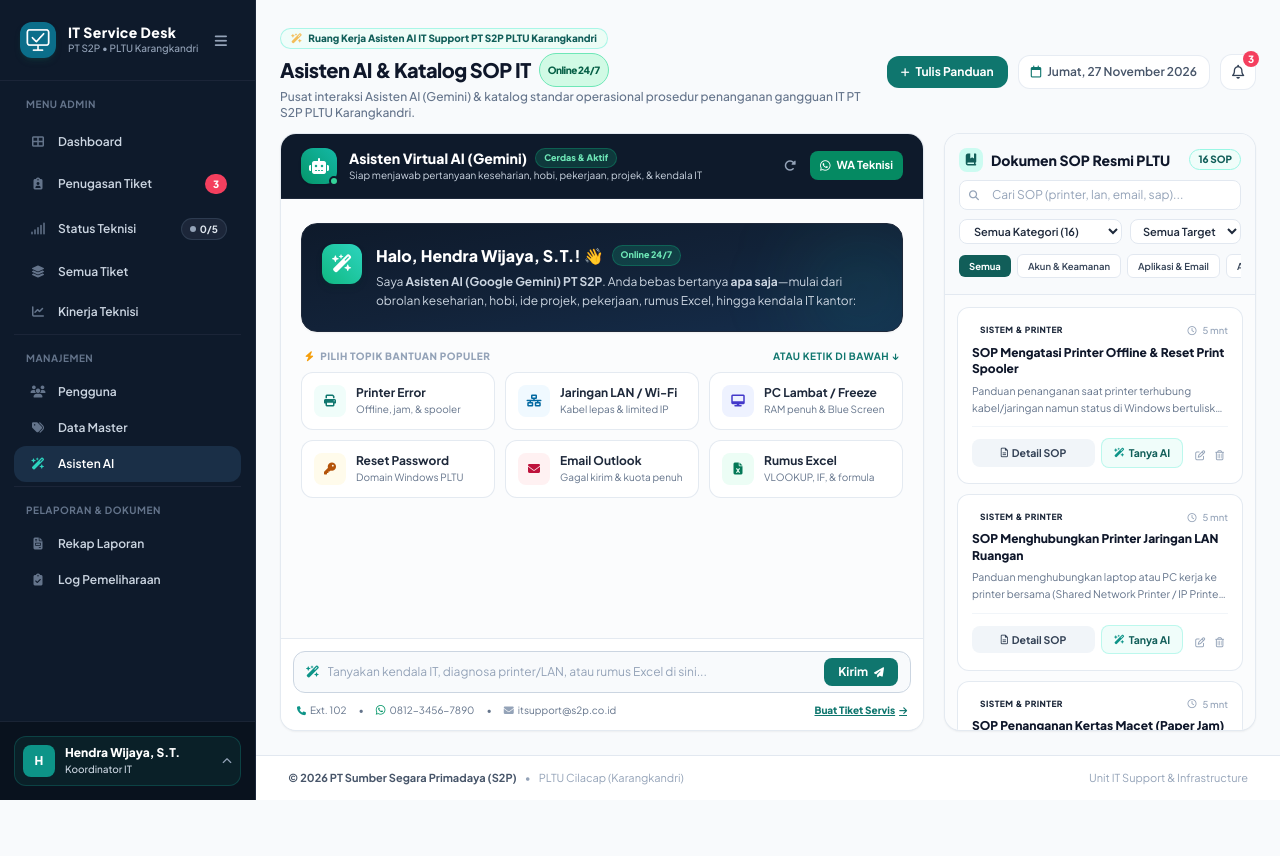
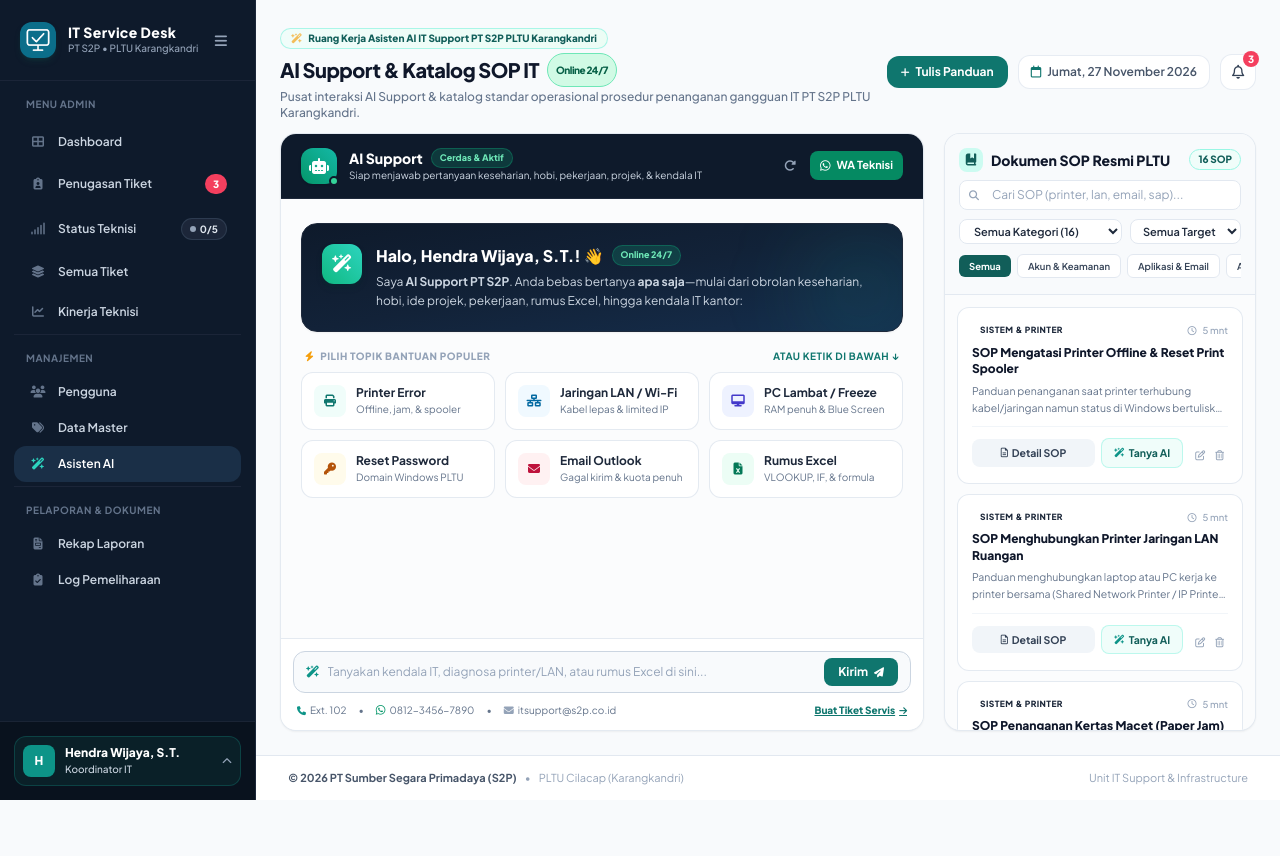
Before and after one commit to Hafizhramadhani18-lang/itService, a Laravel app: page /basis-pengetahuan in a window 1280 px wide. Shown: the top 856 px of the page. Run offline with Laravel 12, Linux system fonts and the light colour scheme; a user stored in the database is signed in; data comes from the database, SQL or seed files in the repository; data that the repository does not hold is empty; some libraries are stand-ins or nearby versions.

Commit message:
style: seragamkan label tampilan asisten menjadi AI Support sesuai dashboard

```diff
--- a/resources/views/pages/knowledge-base.blade.php
+++ b/resources/views/pages/knowledge-base.blade.php
@@ -13,13 +13,13 @@
                 <span>Ruang Kerja Asisten AI IT Support PT S2P PLTU Karangkandri</span>
             </div>
             <h1 class="text-lg sm:text-xl font-extrabold text-slate-900 tracking-tight flex items-center gap-2">
-                <span>{{ Auth::user()->isPegawai() ? 'Asisten Virtual AI (Gemini)' : 'Asisten AI & Katalog SOP IT' }}</span>
+                <span>{{ Auth::user()->isPegawai() ? 'AI Support' : 'AI Support & Katalog SOP IT' }}</span>
                 <span class="text-[10px] px-2 py-0.5 rounded-full font-black bg-emerald-100 text-emerald-800 border border-emerald-300">Online 24/7</span>
             </h1>
             <p class="text-xs text-slate-500 mt-0.5 font-medium">
                 {{ Auth::user()->isPegawai()
-                    ? 'Tanyakan apa saja kepada Asisten AI Gemini—mulai dari keseharian, hobi, pekerjaan, projek, hingga kendala IT kantor.'
-                    : 'Pusat interaksi Asisten AI (Gemini) & katalog standar operasional prosedur penanganan gangguan IT PT S2P PLTU Karangkandri.' }}
+                    ? 'Tanyakan apa saja kepada AI Support—mulai dari keseharian, hobi, pekerjaan, projek, hingga kendala IT kantor.'
+                    : 'Pusat interaksi AI Support & katalog standar operasional prosedur penanganan gangguan IT PT S2P PLTU Karangkandri.' }}
             </p>
         </div>
 
@@ -57,7 +57,7 @@
                     </div>
                     <div>
                         <div class="flex items-center space-x-2">
-                            <h2 class="font-extrabold text-xs sm:text-sm text-white">Asisten Virtual AI (Gemini)</h2>
+                            <h2 class="font-extrabold text-xs sm:text-sm text-white">AI Support</h2>
                             <span class="px-2 py-0.5 rounded-full text-[9px] font-black bg-emerald-500/20 text-emerald-300 border border-emerald-500/30">Cerdas &amp; Aktif</span>
                         </div>
                         <p class="text-[10px] text-slate-300">Siap menjawab pertanyaan keseharian, hobi, pekerjaan, projek, &amp; kendala IT</p>
@@ -97,7 +97,7 @@
                                     <span class="px-2 py-0.5 rounded-full text-[9px] font-black bg-emerald-500/20 text-emerald-300 border border-emerald-500/30 flex-shrink-0">Online 24/7</span>
                                 </div>
                                 <p class="text-xs text-slate-300 leading-relaxed">
-                                    Saya <strong>Asisten AI (Google Gemini) PT S2P</strong>. Anda bebas bertanya <strong>apa saja</strong>—mulai dari obrolan keseharian, hobi, ide projek, pekerjaan, rumus Excel, hingga kendala IT kantor:
+                                    Saya <strong>AI Support PT S2P</strong>. Anda bebas bertanya <strong>apa saja</strong>—mulai dari obrolan keseharian, hobi, ide projek, pekerjaan, rumus Excel, hingga kendala IT kantor:
                                 </p>
                             </div>
                         </div>
@@ -860,7 +860,7 @@
                 <div class="flex items-center justify-between text-[10px] text-slate-400">
                     <span class="font-bold text-teal-800 flex items-center space-x-1">
                         <i class="fa-solid fa-wand-magic-sparkles text-amber-500"></i>
-                        <span>${data.sop_title || (data.source === 'gemini_ai' ? 'Gemini AI' : 'Asisten AI')}</span>
+                        <span>${data.sop_title || 'AI Support'}</span>
                     </span>
                     <span>Baru saja</span>
                 </div>
--- a/resources/views/partials/ai-support-chatbox.blade.php
+++ b/resources/views/partials/ai-support-chatbox.blade.php
@@ -87,7 +87,7 @@
         <div class="bg-slate-50 border-b border-slate-100 px-3.5 py-1.5 flex items-center justify-between text-[10.5px] text-slate-600 flex-shrink-0">
             <div class="flex items-center space-x-1.5 truncate">
                 <i class="fa-solid fa-wand-magic-sparkles text-teal-600 text-[11px] flex-shrink-0"></i>
-                <span class="truncate font-medium text-slate-700">Didukung Gemini AI &amp; SOP IT PLTU</span>
+                <span class="truncate font-medium text-slate-700">Didukung AI Support &amp; SOP IT PLTU</span>
             </div>
             <a href="{{ route('knowledge.base') }}" class="font-bold text-teal-700 hover:text-teal-900 underline flex-shrink-0 ml-2">Layar Penuh &rarr;</a>
         </div>
@@ -104,7 +104,7 @@
                     <div class="bg-white p-3 rounded-xl rounded-tl-sm border border-slate-200/90 shadow-2xs text-slate-800 leading-relaxed space-y-1">
                         <p class="font-bold text-slate-900 text-xs">Halo {{ Auth::user()->name ?? 'Bapak/Ibu' }}! 👋</p>
                         <p class="text-slate-600 text-[11px]">
-                            Saya <strong>Asisten Virtual AI (Gemini) PT S2P</strong>. Anda dapat bertanya <strong>apa saja</strong>—mulai dari keseharian, hobi, pekerjaan, projek, hingga kendala IT kantor—atau pilih topik cepat di bawah:
+                            Saya <strong>AI Support PT S2P</strong>. Anda dapat bertanya <strong>apa saja</strong>—mulai dari keseharian, hobi, pekerjaan, projek, hingga kendala IT kantor—atau pilih topik cepat di bawah:
                         </p>
                     </div>
 
@@ -454,7 +454,7 @@ Demikian laporan ini kami sampaikan untuk dapat ditindaklanjuti. Terima kasih.</
         // Badges
         let badgeHtml = '';
         if (data.source === 'gemini_ai') {
-            badgeHtml += `<span class="px-2 py-0.5 rounded-full text-[9px] font-black bg-emerald-50 text-emerald-800 border border-emerald-300 flex items-center space-x-1"><i class="fa-solid fa-wand-magic-sparkles text-[8px] text-amber-500"></i><span>Gemini AI</span></span>`;
+            badgeHtml += `<span class="px-2 py-0.5 rounded-full text-[9px] font-black bg-emerald-50 text-emerald-800 border border-emerald-300 flex items-center space-x-1"><i class="fa-solid fa-wand-magic-sparkles text-[8px] text-amber-500"></i><span>AI Support</span></span>`;
         }
         if (data.sop_title) {
             badgeHtml += `<span class="px-2 py-0.5 rounded-full text-[9px] font-extrabold bg-teal-50 text-teal-700 border border-teal-200 truncate max-w-[200px]" title="${escapeHtml(data.sop_title)}">SOP: ${escapeHtml(data.sop_title)}</span>`;
```
